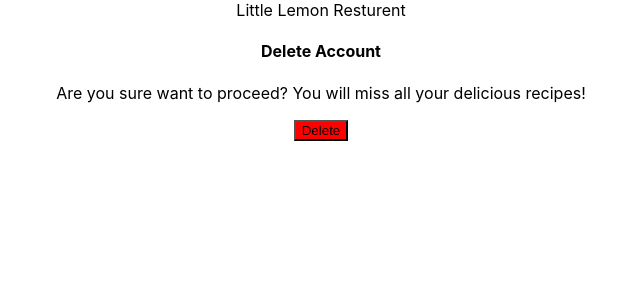
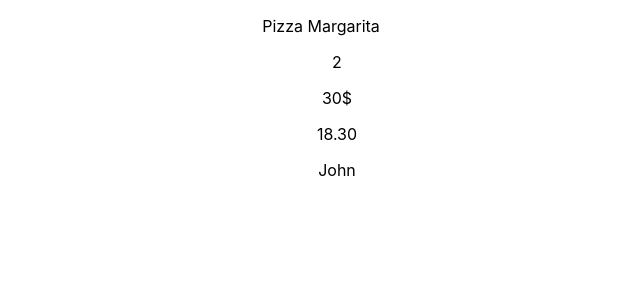
Before and after one commit to syeef-test/react_meta, a React (Create React App) app: page / in a window 1280 px wide. Shown: the top 300 px of the page, without its empty margins (319-959 px from the left). Built offline with nearby package versions, Linux system fonts and the light colour scheme.

Commit message:
react cloneElement and react Childreen.map

```diff
--- a/src/App.js
+++ b/src/App.js
@@ -1,37 +1,37 @@
 import React from "react";
 import "./App.css";
 
-const Button = ({ children, backgroundColor }) => {
-  return <button style={{ backgroundColor }}>{children}</button>;
-};
+const Row = ({ children, spacing }) => {
+  const childStyle = {
+    marginLeft: `${spacing}px`,
+  };
 
-const Alert = ({ children }) => {
   return (
-    <>
-      <div className="Overlay" />
-      <div className="Alert">{children}</div>
-    </>
+    <div className="Row">
+      {React.Children.map(children, (child, index) => {
+        return React.cloneElement(child, {
+          style: {
+            ...child.props.style,
+            ...(index > 0 ? childStyle : {}),
+          },
+        });
+      })}
+    </div>
   );
 };
 
-const DeleteButton = () => {
-  return <Button backgroundColor="red">Delete</Button>;
-};
-
-function App() {
+function LiveOrders() {
   return (
     <div className="App">
-      <header>Little Lemon Resturent</header>
-      <Alert>
-        <h4>Delete Account</h4>
-        <p>
-          Are you sure want to proceed? You will miss all your delicious
-          recipes!
-        </p>
-        <DeleteButton />
-      </Alert>
+      <Row spacing={32}>
+        <p>Pizza Margarita</p>
+        <p>2</p>
+        <p>30$</p>
+        <p>18.30</p>
+        <p>John</p>
+      </Row>
     </div>
   );
 }
 
-export default App;
+export default LiveOrders;
```
